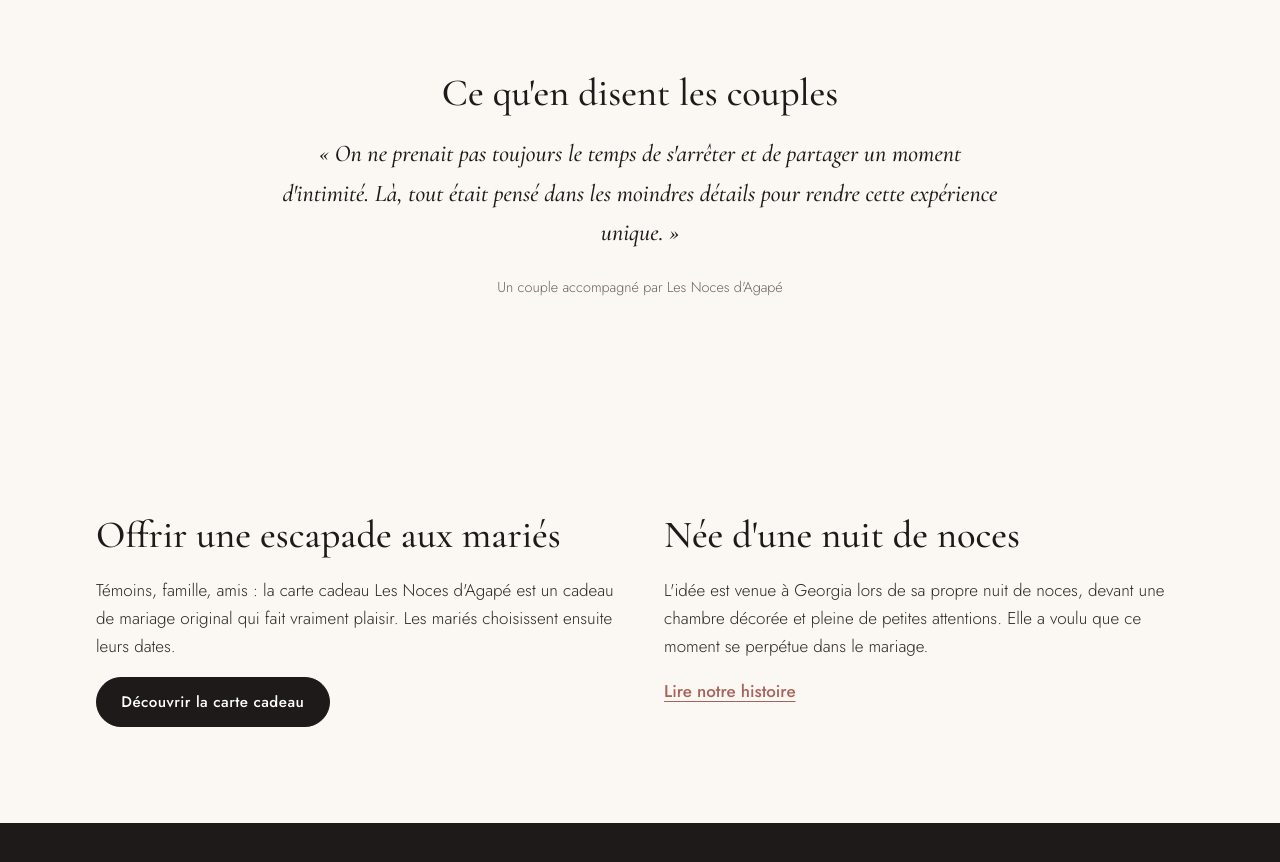
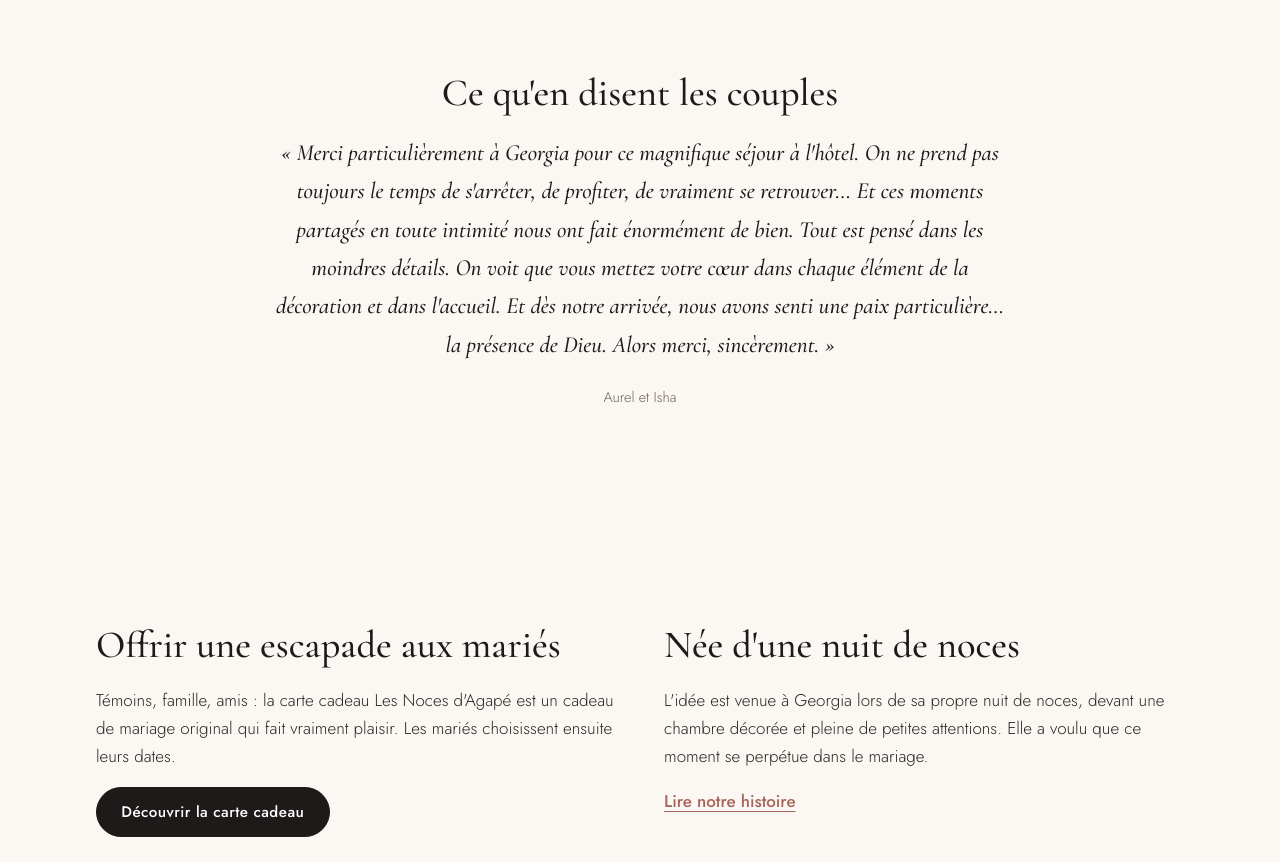
Before and after one commit to shanna78440-source/nocedagape, an Eleventy site: page src/index.njk in a window 1280 px wide. Shown: the part 3740-4602 px from the top of the page. Built offline with nearby package versions, Linux system fonts and the light colour scheme; Eleventy itself is replaced by a stand-in of ours; files that its build step writes are made by us from their sources.

Commit message:
Ajoute le témoignage d'Aurel et Isha
Co-Authored-By: Claude Opus 5.5 <noreply@anthropic.com>
Claude-Session: https://claude.ai/code/session_01Sh8rpqSQRc8sbeP88zPKWM

```diff
--- a/src/_data/temoignages.json
+++ b/src/_data/temoignages.json
@@ -1,3 +1,6 @@
 [
-  { "texte": "On ne prenait pas toujours le temps de s'arrêter et de partager un moment d'intimité. Là, tout était pensé dans les moindres détails pour rendre cette expérience unique.", "auteur": "Un couple accompagné par Les Noces d'Agapé" }
+  {
+    "texte": "Merci particulièrement à Georgia pour ce magnifique séjour à l'hôtel. On ne prend pas toujours le temps de s'arrêter, de profiter, de vraiment se retrouver… Et ces moments partagés en toute intimité nous ont fait énormément de bien. Tout est pensé dans les moindres détails. On voit que vous mettez votre cœur dans chaque élément de la décoration et dans l'accueil. Et dès notre arrivée, nous avons senti une paix particulière… la présence de Dieu. Alors merci, sincèrement.",
+    "auteur": "Aurel et Isha"
+  }
 ]
--- a/src/assets/css/style.css
+++ b/src/assets/css/style.css
@@ -76,7 +76,7 @@ p{margin:0 0 1em}
 .steps li::before{content:counter(s);display:block;font-family:var(--serif);font-size:2rem;color:var(--rose-fonce)}
 .steps strong{font-weight:500;display:block;margin-bottom:4px}
 
-.quote{margin:0 auto 1.5rem;font-family:var(--serif);font-size:1.5rem;font-style:italic;color:var(--noir)}
+.quote{margin:0 auto 1.5rem;font-family:var(--serif);font-size:clamp(1.2rem,2.4vw,1.45rem);font-style:italic;color:var(--noir)}
 .quote cite{display:block;font:300 .9rem var(--sans);color:var(--doux);margin-top:.5rem}
 
 .split{display:grid;grid-template-columns:repeat(auto-fit,minmax(300px,1fr));gap:48px}
```
